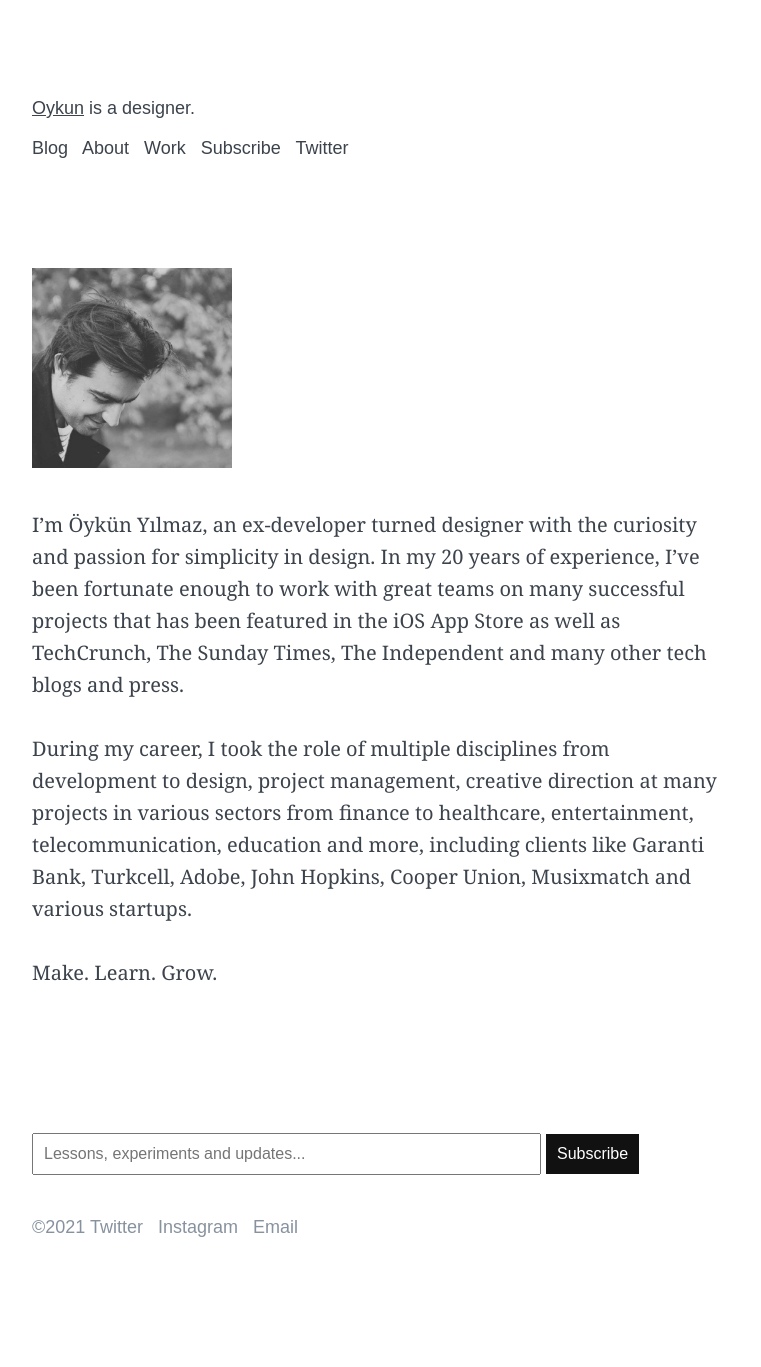
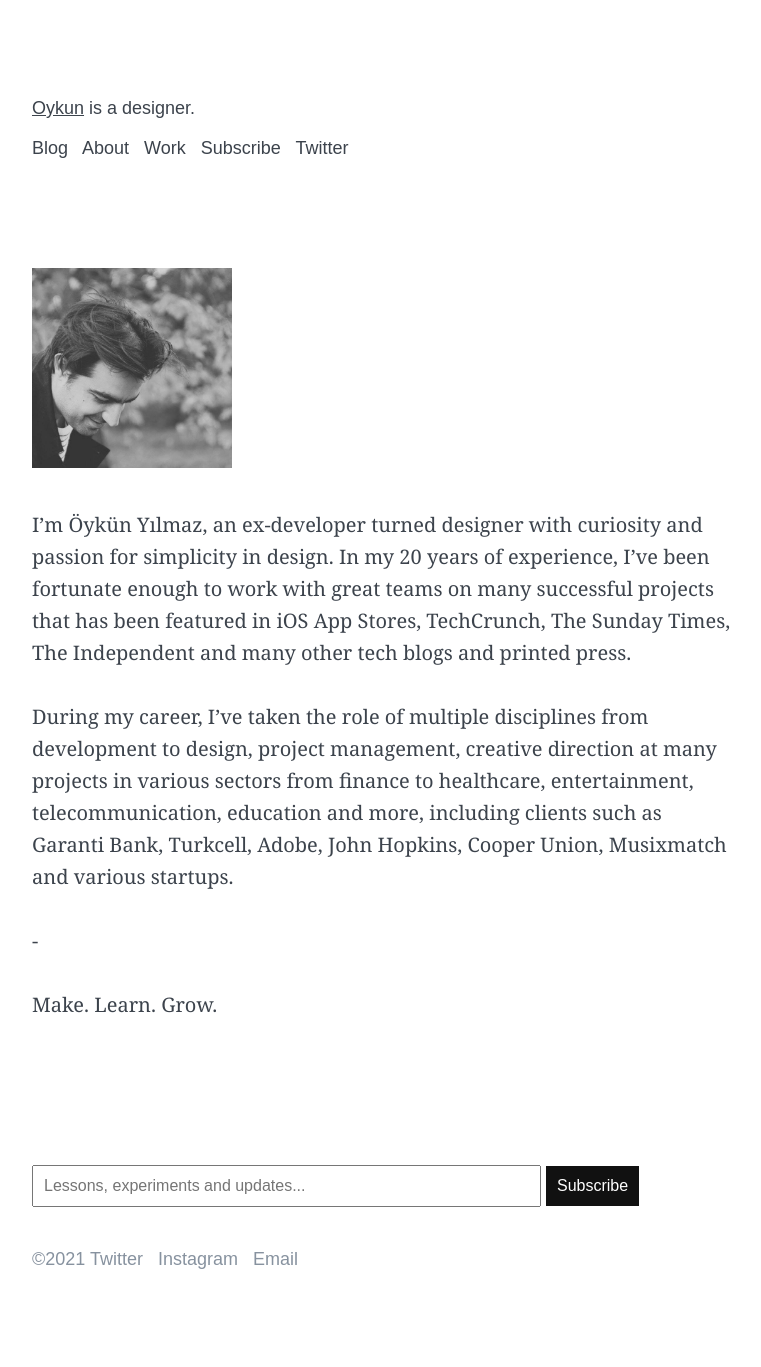
Before and after one commit to oykun/oykun.github.io, a Jekyll site: the page built from about.markdown, in a window 1280 px wide. Shown: the whole page, without its empty margins (258-1019 px from the left). Built offline with Jekyll 4.4.1, drawn with Linux system fonts in a browser that asks for light colours; before the commit the page ends 1335 px from its top, so only the background shows below that.

Commit message:
About page copy update

```diff
--- a/about.markdown
+++ b/about.markdown
@@ -7,8 +7,10 @@ permalink: /about/
 <img src="/assets/oykun.jpg" width="200px">
 
 
-I'm Öykün Yılmaz, an ex-developer turned designer with the curiosity and passion for simplicity in design. In my 20 years of experience, I've been fortunate enough to work with great teams on many successful projects that has been featured in the iOS App Store as well as TechCrunch, The Sunday Times, The Independent and many other tech blogs and press.
+I'm Öykün Yılmaz, an ex-developer turned designer with curiosity and passion for simplicity in design. In my 20 years of experience, I've been fortunate enough to work with great teams on many successful projects that has been featured in iOS App Stores, TechCrunch, The Sunday Times, The Independent and many other tech blogs and printed press.
 
-During my career, I took the role of multiple disciplines from development to design, project management, creative direction at many projects in various sectors from finance to healthcare, entertainment, telecommunication, education and more, including clients like Garanti Bank, Turkcell, Adobe, John Hopkins, Cooper Union, Musixmatch and various startups.
+During my career, I've taken the role of multiple disciplines from development to design, project management, creative direction at many projects in various sectors from finance to healthcare, entertainment, telecommunication, education and more, including clients such as Garanti Bank, Turkcell, Adobe, John Hopkins, Cooper Union, Musixmatch and various startups.
+
+-
 
 Make. Learn. Grow.
```
Also changed, not shown: 2 other files.
